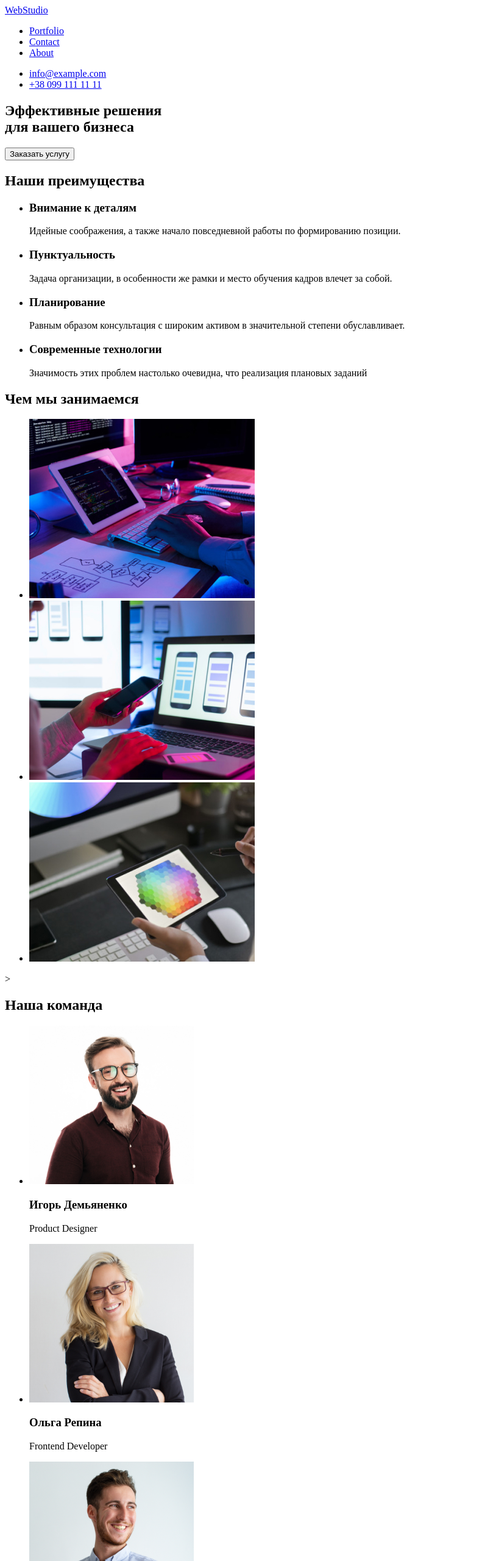
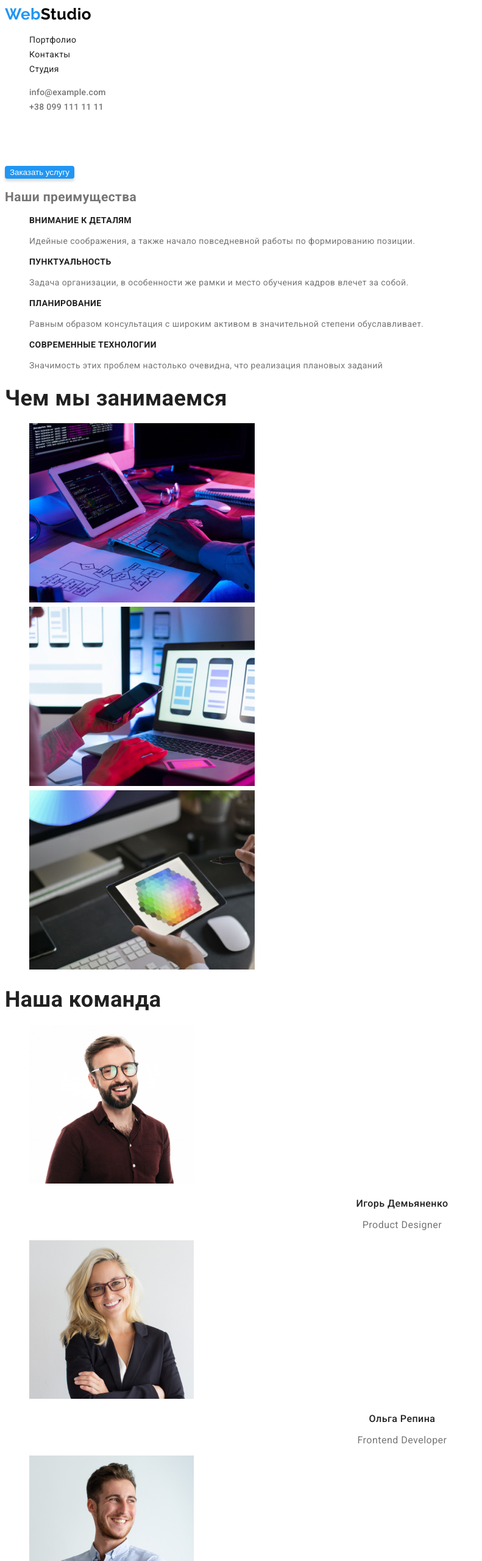
Before and after one commit to Artem-Rudzevych/goit-markup-hw-02, a plain HTML site: page index.html in a window 1280 px wide. Shown: the top 2560 px of the page at 61% size, without its empty margins (0-791 px from the left). Drawn offline with Linux system fonts and the light colour scheme.

Commit message:
Создал большую часть css классов

```diff
--- a/css/styles.css
+++ b/css/styles.css
@@ -0,0 +1,234 @@
+:root{
+    --hover-text-color: #2196F3;
+}
+
+
+
+body {
+    font-family: 'Raleway', sans-serif;
+    font-family: 'Roboto', sans-serif;
+    background-color: #ffffff;
+    font-style: normal;
+    font-weight: 400;
+    font-size: 14px;
+    line-height: 24px;
+    letter-spacing: 0.03em;
+    color: #757575;
+}
+/* Стилизация Лого */
+.logo {
+    text-decoration: dotted;
+    font-family: 'Raleway';
+font-style: normal;
+font-weight: 700;
+font-size: 26px;
+line-height: 31px;
+identical to box height
+letter-spacing: 0.03em;
+color: #000;
+}
+.logo-span {
+    color: #2196F3;
+}
+/* Стилизация списка через класс */
+.list-style{
+    list-style: none;
+
+}
+/* Стилизация меню */
+.header-menu .link{
+color:  #212121;
+text-decoration: dotted
+}
+.header-menu .link:hover,
+.header-menu .link:focus{
+    color: var(--hover-text-color);
+}
+
+/* Стилизация контактов */
+.header-contact a{
+    font-style: normal;
+    font-weight: 500;
+    font-size: 14px;
+    line-height: 16px;
+    letter-spacing: 0.02em;
+    color: #757575;
+    text-decoration: dotted
+}
+.footer-contact a{
+    font-style: normal;
+    font-weight: 500;
+    font-size: 14px;
+    line-height: 16px;
+    letter-spacing: 0.02em;
+    color: #757575;
+    text-decoration: dotted
+}
+.header-contact a:hover,
+.header-contact a:focus{
+    color: var(--hover-text-color);
+}
+.footer-contact a:hover,
+.footer-contact a:focus{
+    color: var(--hover-text-color);
+}
+/* Стилизация hero-title */
+.hero-title{
+    color: #ffffff;
+}
+/* Кнопки Button */
+.hero-button{
+    /* position: absolute;
+    width: 200px;
+    height: 50px;
+    left: 700px;
+    top: 430px; */
+    color: #ffffff;
+    background-color: var(--hover-text-color);
+    border-color: transparent;
+    box-shadow: 0px 4px 4px rgba(0, 0, 0, 0.15);
+border-radius: 4px;
+}
+.button{
+    color: #212121;
+    background: #F5F4FA;
+border-radius: 4px;
+border-color: transparent;
+}
+.button:hover,
+.button:focus{
+    color: #ffffff;
+    background-color: var(--hover-text-color);
+    border-color: transparent;
+    box-shadow: 0px 4px 4px rgba(0, 0, 0, 0.15);
+border-radius: 4px;
+}
+/* Стилизация advantages */
+.advantages-subtitle{
+    font-style: normal;
+font-weight: 700;
+font-size: 14px;
+line-height: 16px;
+letter-spacing: 0.03em;
+text-transform: uppercase;
+    color:#212121 ;
+
+}
+/* Стилизация team */
+.team-name {
+    font-weight: 500;
+    font-size: 16px;
+    line-height: 19px;
+    text-align: center;
+    letter-spacing: 0.03em;
+    color: #212121;
+}
+.team-position{
+    font-style: normal;
+    font-size: 16px;
+    line-height: 19px;
+    text-align: center;
+    letter-spacing: 0.03em;
+    color: #757575;
+    font-weight: 400;
+}
+.about-title, .team-title{
+    color: #212121 ;
+    font-size: 36px;
+}
+
+/* Hero background color  #2F303A
+   Team background: #F5F4FA; */
+/* Акцент #2196F3 */
+/* menu text
+font-family: 'Roboto';
+font-style: normal;
+font-weight: 500;
+font-size: 14px;
+line-height: 16px;
+letter-spacing: 0.02em;
+color: #212121; */
+/*  H1
+font-family: 'Roboto';
+font-style: normal;
+font-weight: 900;
+font-size: 44px;
+line-height: 60px;
+ or 136%
+text-align: center;
+letter-spacing: 0.06em;
+text-transform: uppercase;
+color: #FFFFFF; */
+/* H3
+font-family: 'Roboto';
+font-style: normal;
+font-weight: 700;
+font-size: 14px;
+line-height: 16px;
+letter-spacing: 0.03em;
+text-transform: uppercase;
+color: #212121; */
+/* H2
+font-family: 'Roboto';
+font-style: normal;
+font-weight: 700;
+font-size: 36px;
+line-height: 42px;
+text-align: center;
+letter-spacing: 0.03em;
+color: #212121;
+*/
+/* position name
+font-family: 'Roboto';
+font-style: normal;
+font-weight: 400;
+font-size: 16px;
+line-height: 19px;
+identical to box height
+text-align: center;
+letter-spacing: 0.03em;
+color: #757575;
+*/
+/* text list
+font-family: 'Roboto';
+font-style: normal;
+font-weight: 400;
+font-size: 14px;
+line-height: 24px;
+or 171%
+letter-spacing: 0.03em;
+color: #757575;
+*/
+/* contact
+font-family: 'Roboto';
+font-style: normal;
+font-weight: 500;
+font-size: 14px;
+line-height: 16px;
+letter-spacing: 0.02em;
+color: #757575;
+ */
+ /* address
+ font-family: 'Roboto';
+font-style: normal;
+font-weight: 400;
+font-size: 14px;
+line-height: 24px;
+or 171%
+letter-spacing: 0.03em;
+color: #FFFFFF;
+ */
+ /* background button
+ background: #F5F4FA;
+border-radius: 4px;
+ */
+ /* Logo
+ font-family: 'Raleway';
+font-style: normal;
+font-weight: 700;
+font-size: 26px;
+line-height: 31px;
+identical to box height
+letter-spacing: 0.03em;
+color: #2196F3;
+ */
--- a/index.html
+++ b/index.html
@@ -1,122 +1,178 @@
 <!DOCTYPE html>
 <html lang="ru">
   <head>
-    <meta charset="UTF-8">
-    <meta http-equiv="X-UA-Compatible" content="IE=edge">
-    <meta name="viewport" content="width=device-width, initial-scale=1.0">
+    <meta charset="UTF-8" />
+    <meta http-equiv="X-UA-Compatible" content="IE=edge" />
+    <meta name="viewport" content="width=device-width, initial-scale=1.0" />
     <title>Студия</title>
-    <link rel="stylesheet" href="css/styles.css">
+
+    <link rel="preconnect" href="https://fonts.googleapis.com" />
+    <link rel="preconnect" href="https://fonts.gstatic.com" crossorigin />
+    <link
+      href="https://fonts.googleapis.com/css2?family=Raleway:wght@700&family=Roboto:wght@400;500;700;900&display=swap"
+      rel="stylesheet"
+    />
+
+    <link rel="stylesheet" href="./css/styles.css" />
   </head>
 
   <body>
     <!--Header-->
-    <header>
+    <header class="header">
       <nav>
-    <a href="/goit-markup-hw-01/index.html">WebStudio</a>
+        <a class="logo" href="/goit-markup-hw-01/index.html"
+          ><span class="logo-span">Web</span>Studio</a
+        >
 
-
-        <ul>
-            <li><a href="/portfolio.html">Portfolio</a></li>
-            <li><a href="/contact">Contact</a></li>
-            <li><a href="/about">About</a></li>
+        <ul class="header-menu list-style">
+          <li><a href="./portfolio.html" class="link">Портфолио</a></li>
+          <li><a href="/contact" class="link">Контакты</a></li>
+          <li><a href="/about" class="link">Студия</a></li>
         </ul>
       </nav>
-        <ul>
-            <li><a href="mailto:info@example.com">info@example.com</a> </li>
-            <li> <a href="tel:+380991111111">+38 099 111 11 11</a> </li>
+      <ul class="header-contact list-style">
+        <li><a href="mailto:info@example.com">info@example.com</a></li>
+        <li><a href="tel:+380991111111">+38 099 111 11 11</a></li>
       </ul>
-
     </header>
     <!--Top-->
-    <main>
+    <main class="main">
       <section>
-          <div>
-            <h1>Эффективные решения <br> для вашего бизнеса</h1>
-            <button type="button">Заказать услугу</button>
+        <div class="main-hero">
+          <h1 class="hero-title">
+            Эффективные решения <br />
+            для вашего бизнеса
+          </h1>
+          <button type="button" class="hero-button">Заказать услугу</button>
         </div>
       </section>
 
-
-
       <!--Advantages-->
 
-    <section>
-        <h2>Наши преимущества</h2>
-    <ul>
+      <section class="advantages">
+        <h2 class="advantages-title">Наши преимущества</h2>
+        <ul class="advantages-list list-style">
           <li>
-          <h3>Внимание к деталям</h3>
-          <p>Идейные соображения, а также начало повседневной работы по
-            формированию позиции.</p>
+            <h3 class="advantages-subtitle">Внимание к деталям</h3>
+            <p>
+              Идейные соображения, а также начало повседневной работы по
+              формированию позиции.
+            </p>
           </li>
 
           <li>
-          <h3>Пунктуальность</h3>
-          <p>Задача организации, в особенности же рамки и
-            место обучения кадров влечет за собой.</p>
+            <h3 class="advantages-subtitle">Пунктуальность</h3>
+            <p>
+              Задача организации, в особенности же рамки и место обучения кадров
+              влечет за собой.
+            </p>
           </li>
 
           <li>
-          <h3>Планирование</h3>
-          <p>Равным образом консультация с широким активом в
-            значительной степени обуславливает.</p>
+            <h3 class="advantages-subtitle">Планирование</h3>
+            <p>
+              Равным образом консультация с широким активом в значительной
+              степени обуславливает.
+            </p>
           </li>
 
           <li>
-          <h3>Современные технологии</h3>
-          <p>Значимость этих проблем настолько очевидна,
-            что реализация плановых заданий</p>
+            <h3 class="advantages-subtitle">Современные технологии</h3>
+            <p>
+              Значимость этих проблем настолько очевидна, что реализация
+              плановых заданий
+            </p>
           </li>
         </ul>
       </section>
       <!--About-->
-    <div>
-      <h2>Чем мы занимаемся</h2>
-      <ul>
-        <li><img width="370" src="./images/box1.jpg" alt="Человек ведет разработку"></li>
-        <li><img width="370" src="./images/box2.jpg" alt="Человек проверяет адаптивность"></li>
-        <li><img width="370" src="./images/box3.jpg" alt="Человек подберает цвет"></li>
-        </ul>>
-    </div>
-<!--Team-->
       <section>
-        <h2>Наша команда</h2>
-        <ul>
+        <h2 class="about-title">Чем мы занимаемся</h2>
+        <ul class="about-list list-style">
           <li>
-              <img width="270" src="./images/img.jpg" alt="Фото Игорь Демьяненко">
-                <h3>Игорь Демьяненко</h3>
-                <p>Product Designer</p>
+            <img
+              width="370"
+              src="./images/box1.jpg"
+              alt="Человек ведет разработку"
+            />
           </li>
           <li>
-              <img width="270" src="./images/img2.jpg" alt="Фото Ольга Репина">
-                <h3>Ольга Репина</h3>
-                <p>Frontend Developer</p>
+            <img
+              width="370"
+              src="./images/box2.jpg"
+              alt="Человек проверяет адаптивность"
+            />
           </li>
           <li>
-              <img width="270" src="./images/img3.jpg" alt="Фото Николай Тарасов">
-                <h3>Николай Тарасов</h3>
-                <p>Marketing</p>
+            <img
+              width="370"
+              src="./images/box3.jpg"
+              alt="Человек подберает цвет"
+            />
+          </li>
+        </ul>
+      </section>
+      <!--Team-->
+      <section class="team">
+        <h2 class="team-title">Наша команда</h2>
+        <ul class="team-list list-style">
+          <li>
+            <img
+              class="team-img"
+              width="270"
+              src="./images/img.jpg"
+              alt="Фото Игорь Демьяненко"
+            />
+            <h3 class="team-name">Игорь Демьяненко</h3>
+            <p lang="en" class="team-position">Product Designer</p>
           </li>
           <li>
-              <img width="270" src="./images/img4.jpg" alt="Фото Михаил Ермаков">
-                <h3>Михаил Ермаков</h3>
-                <p>UI Designer</p>
+            <img
+              class="team-img"
+              width="270"
+              src="./images/img2.jpg"
+              alt="Фото Ольга Репина"
+            />
+            <h3 class="team-name">Ольга Репина</h3>
+            <p lang="en" class="team-position">Frontend Developer</p>
+          </li>
+          <li>
+            <img
+              class="team-img"
+              width="270"
+              src="./images/img3.jpg"
+              alt="Фото Николай Тарасов"
+            />
+            <h3 class="team-name">Николай Тарасов</h3>
+            <p lang="en" class="team-position">Marketing</p>
+          </li>
+          <li>
+            <img
+              class="team-img"
+              width="270"
+              src="./images/img4.jpg"
+              alt="Фото Михаил Ермаков"
+            />
+            <h3 class="team-name">Михаил Ермаков</h3>
+            <p lang="en" class="team-position">UI Designer</p>
           </li>
         </ul>
       </section>
     </main>
     <!--Footer-->
-<footer>
-    <a href="/goit-markup-hw-01/index.html">WebStudio</a>
+    <footer class="footer">
+      <a class="logo" href="/goit-markup-hw-01/index.html"
+        ><span class="logo-span">Web</span>Studio</a
+      >
 
-    <address>
-         г. Киев, пр-т Леси Украинки, 26
+      <address class="address">
+        <p>г. Киев, пр-т Леси Украинки, 26</p>
+
+        <ul class="footer-contact list-style">
+          <li><a href="mailto:info@example.com">info@example.com</a> <br /></li>
+          <li><a href="tel:+380991111111">+38 099 111 11 11</a></li>
+        </ul>
       </address>
-
-      <address>
-          <a href="mailto:info@example.com">info@example.com</a> <br />
-          <a href="tel:+380991111111">+38 099 111 11 11</a>
-      </address>
-
     </footer>
   </body>
 </html>
```
Also changed, not shown: portfolio.html (+84 -39 lines). Lines whose indentation alone changed are shown as unchanged.
